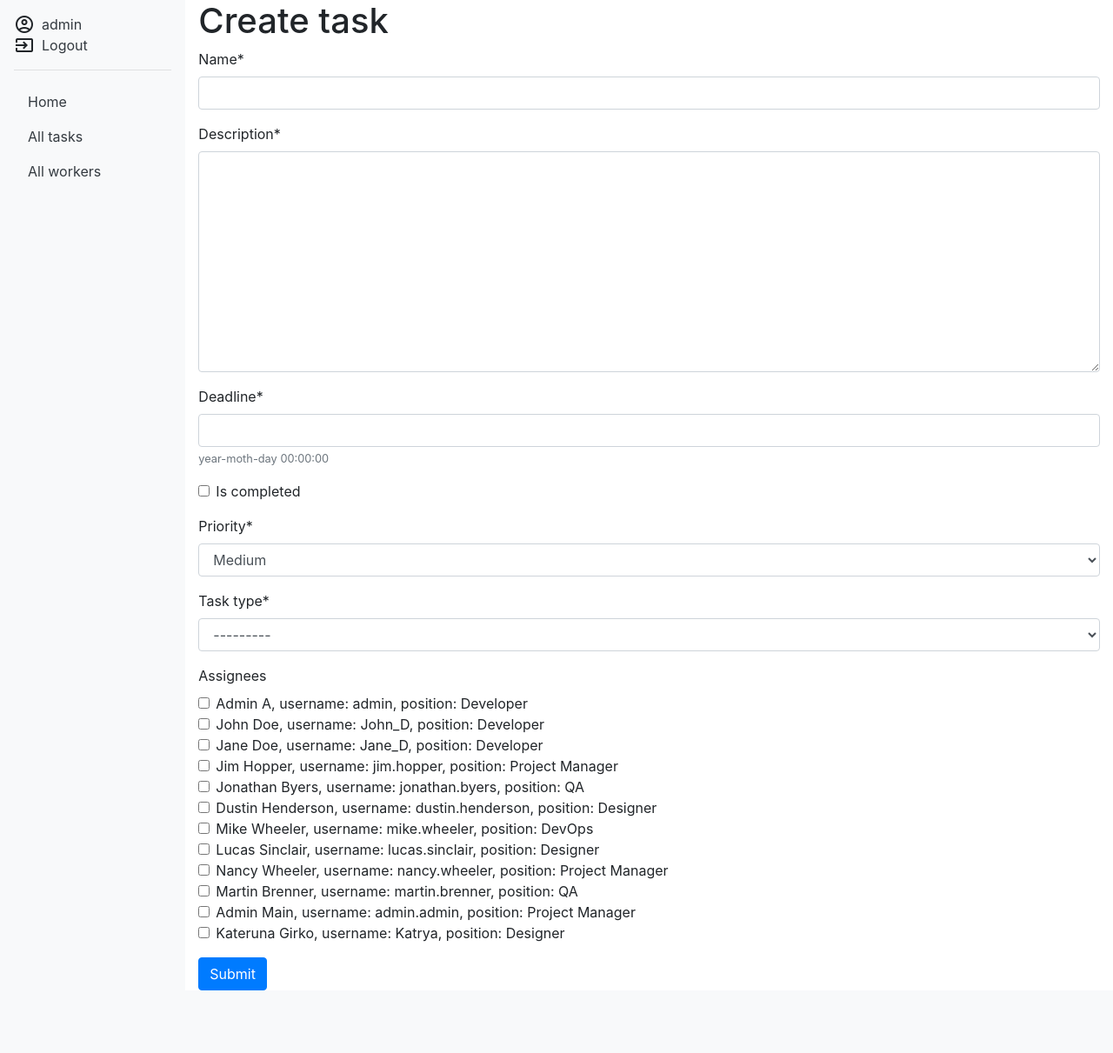
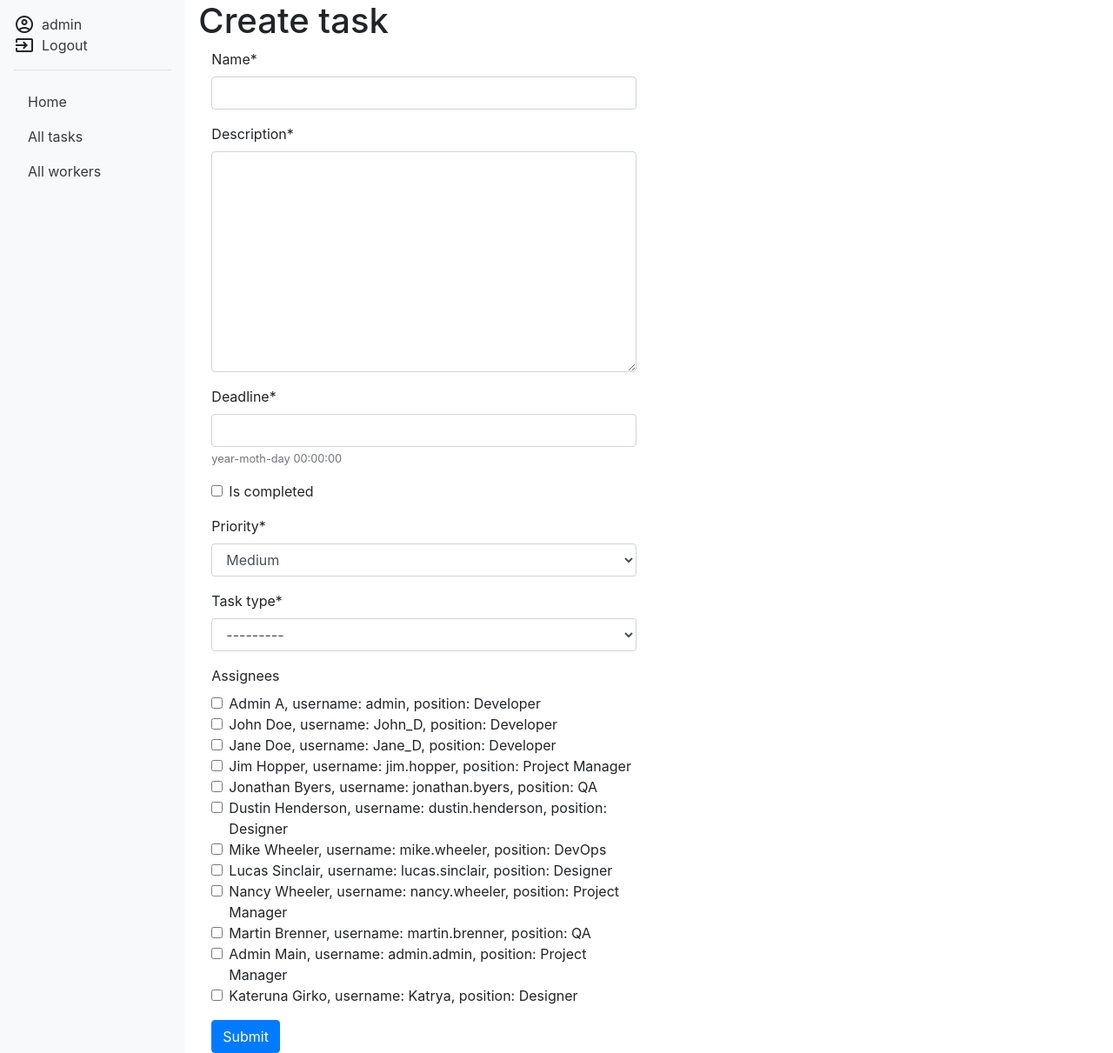
Before and after one commit to SevKrok/it-task-manager, a Django app: page /tasks/create/ in a window 1280 px wide. Shown: the whole page at 87% size. Before the commit the page ends 1139 px from the top, so only its background shows below. Run offline with Django 4.2, Linux system fonts and the light colour scheme; a user stored in the database is signed in; data comes from the database, SQL or seed files in the repository; some libraries are stand-ins or nearby versions.

Commit message:
Update forms style

```diff
--- a/templates/registration/login.html
+++ b/templates/registration/login.html
@@ -13,7 +13,7 @@
   <p>Please login to see this page.</p>
 {% endif %}
 
-<form method="post" action="{% url 'login' %}">
+<form method="post" class="col-10 col-lg-6 col-md-8" action="{% url 'login' %}">
   {% csrf_token %}
   {{ form|crispy }}
 
--- a/templates/task_manager/position_form.html
+++ b/templates/task_manager/position_form.html
@@ -3,7 +3,7 @@
 
 {% block content %}
   <h1>{{ object|yesno:"Update,Create" }} position</h1>
-  <form action="" method="post" novalidate>
+  <form action="" method="post" class="col-10 col-lg-6 col-md-8" novalidate>
     {% csrf_token %}
     {{ form|crispy }}
 
--- a/templates/task_manager/task_form.html
+++ b/templates/task_manager/task_form.html
@@ -3,7 +3,7 @@
 
 {% block content %}
   <h1>{{ object|yesno:"Update,Create" }} task</h1>
-  <form action="" method="post" novalidate>
+  <form action="" method="post" class="col-10 col-lg-6 col-md-8" novalidate>
     {% csrf_token %}
     {{ form|crispy }}
 
--- a/templates/task_manager/task_type_form.html
+++ b/templates/task_manager/task_type_form.html
@@ -3,7 +3,7 @@
 
 {% block content %}
   <h1>{{ object|yesno:"Update,Create" }} task type</h1>
-  <form action="" method="post" novalidate>
+  <form action="" method="post" class="col-10 col-lg-6 col-md-8" novalidate>
     {% csrf_token %}
     {{ form|crispy }}
 
--- a/templates/task_manager/worker_form.html
+++ b/templates/task_manager/worker_form.html
@@ -3,7 +3,7 @@
 
 {% block content %}
   <h1>{{ object|yesno:"Update,Create" }} worker</h1>
-  <form action="" method="post" novalidate>
+  <form action="" method="post" class="col-10 col-lg-6 col-md-8" novalidate>
     {% csrf_token %}
     {{ form|crispy }}
 
```
